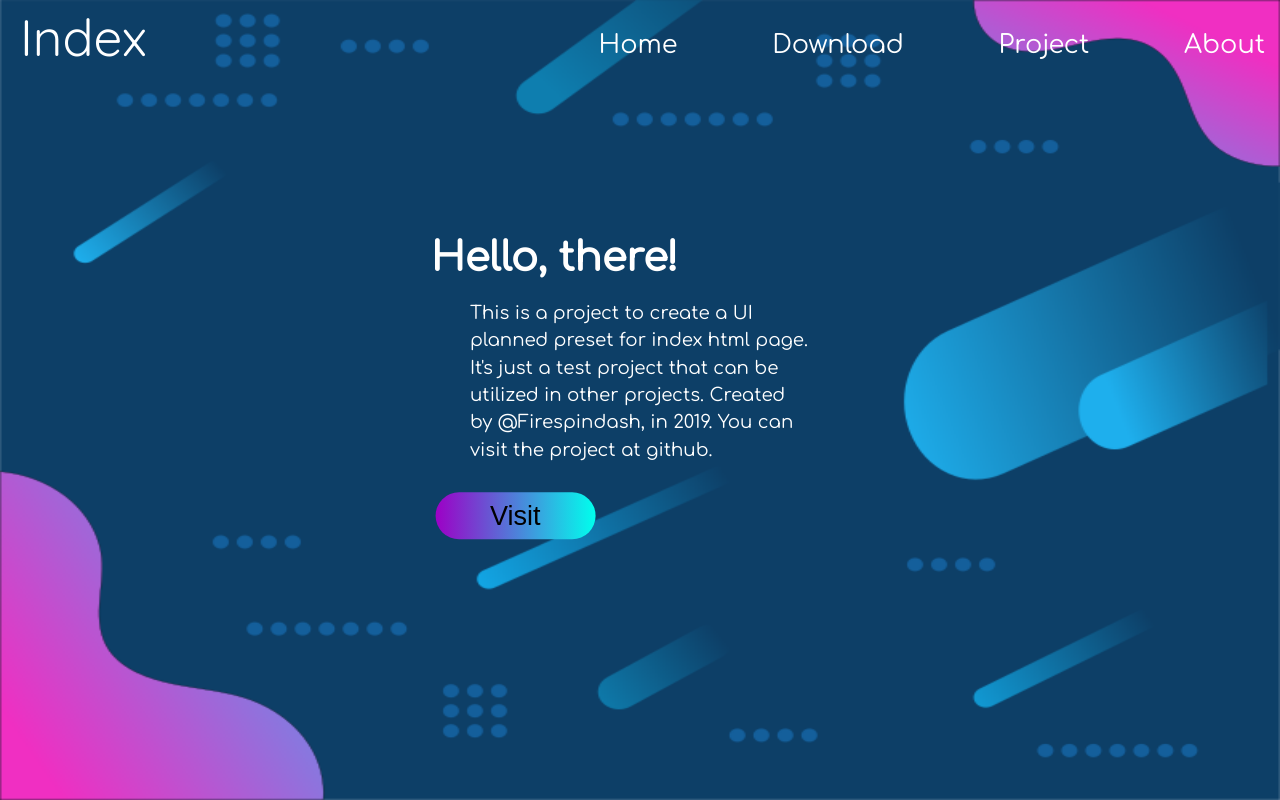
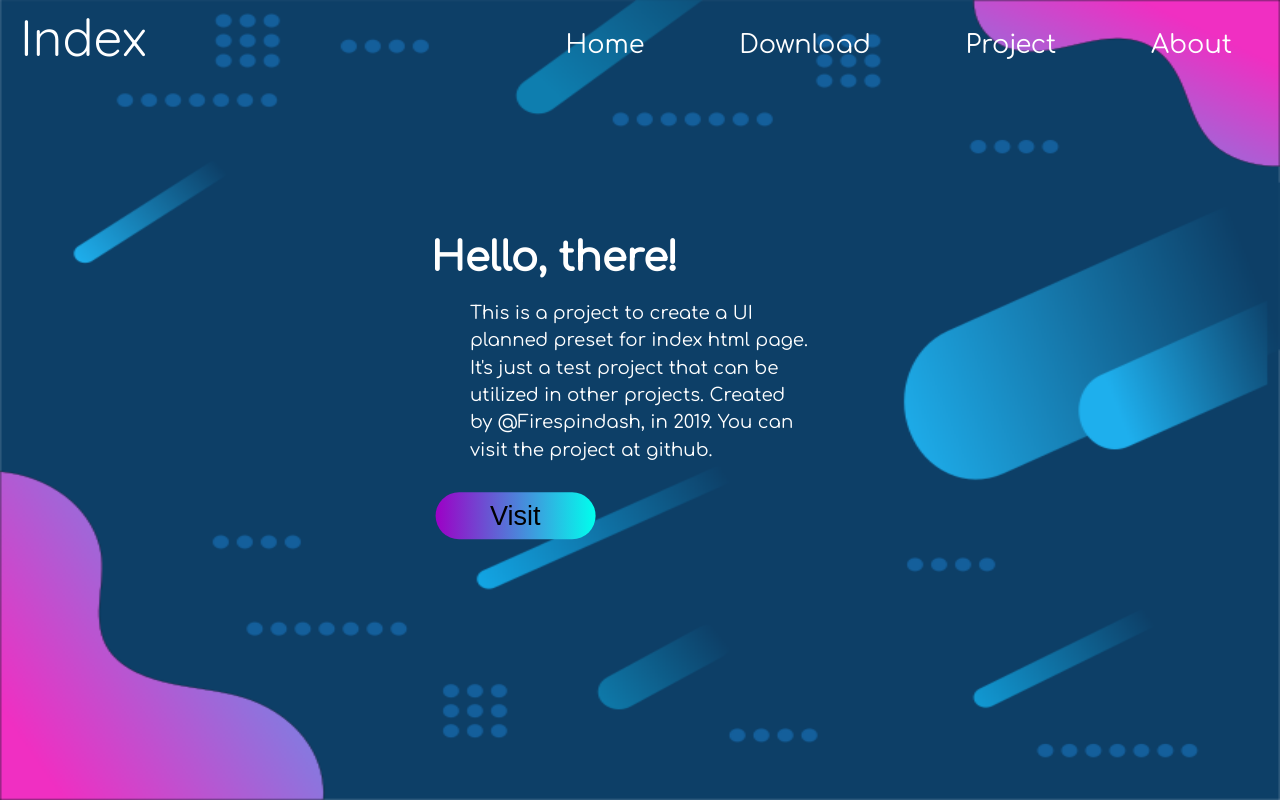
Before and after one commit to Firespindash/index-html-ui-preset, a plain HTML site: page ui-preset/index.html in a window 1280 px wide. Drawn offline with Linux system fonts and the light colour scheme; some icons are missing.

Commit message:
Update index.html

```diff
--- a/ui-preset/index.html
+++ b/ui-preset/index.html
@@ -13,7 +13,7 @@
       <a href="">Home</a>
       <a href="https://github.com/Firespindash/index-html-ui-preset/archive/master.zip" download>Download</a>
       <a href="https://github.com/Firespindash/index-html-ui-preset">Project</a>
-      <a href="https://github.com/Firespindash/index-html-ui-preset/blob/master/README.md" id="about">About</a>
+      <a href="https://github.com/Firespindash/index-html-ui-preset/blob/master/README.md" id="last">About</a>
     </div>
     <div class="logo">
       <span class="iconify" data-icon="mdi-language-html5" data-inline="false"></span>
```
